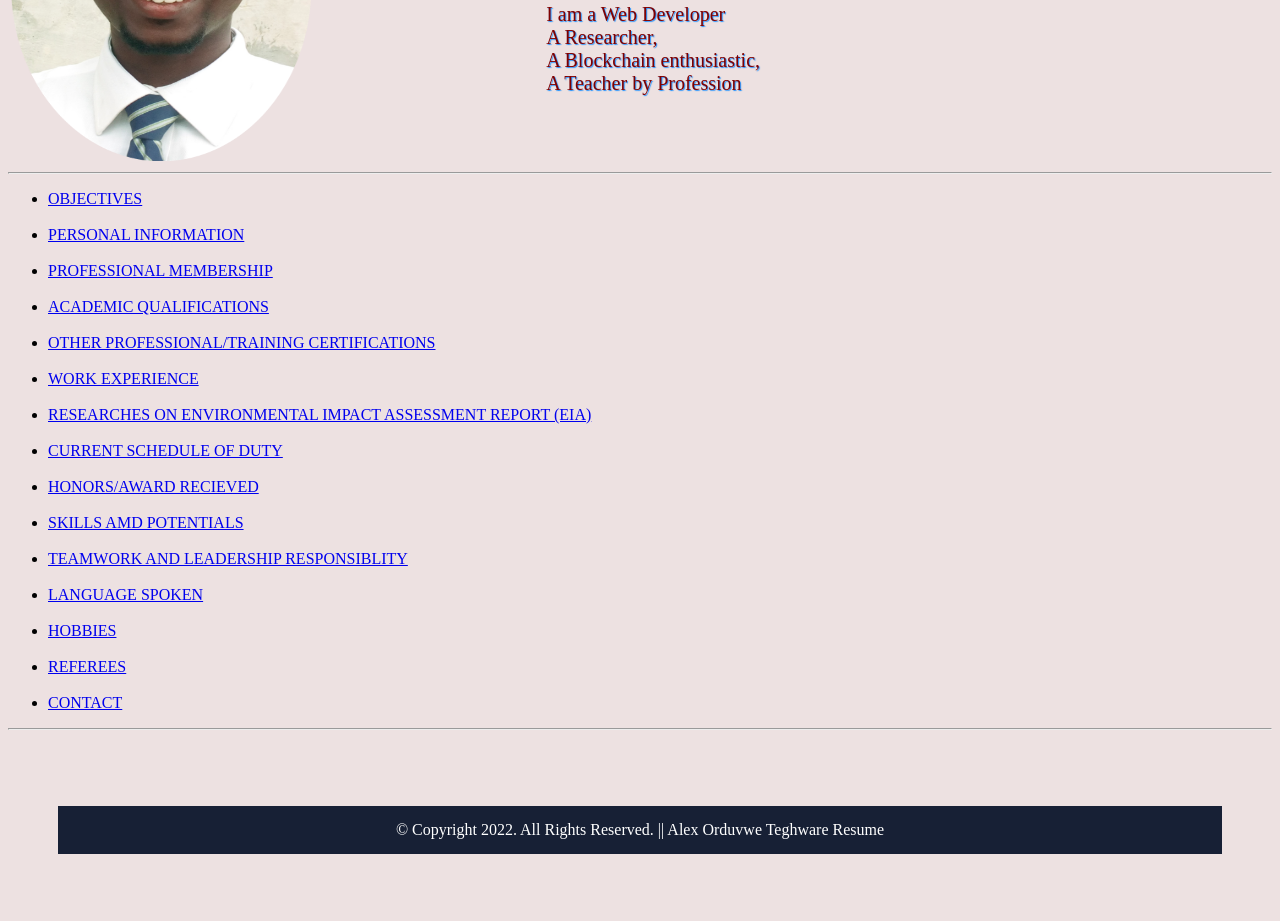
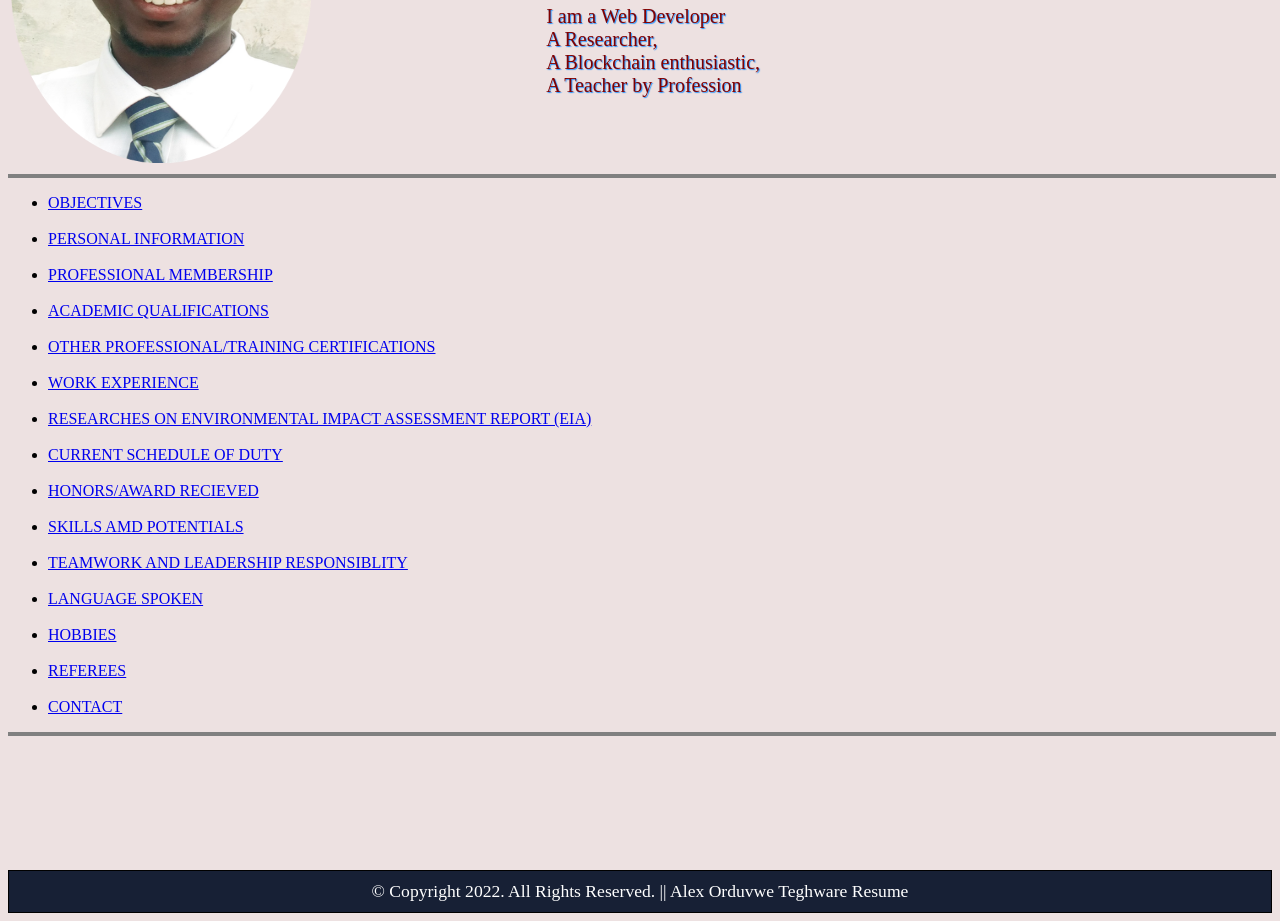
Before and after one commit to alexteg1955/APP-INTERSHIP, a plain HTML site: page index.html in a window 1280 px wide. Shown: the part 210-1131 px from the top of the page. Drawn offline with Linux system fonts and the light colour scheme.

Commit message:
my CV websites using just HTML and CSS

```diff
--- a/CSSstyle.css
+++ b/CSSstyle.css
@@ -1,12 +1,16 @@
- *{
+
+body{
     background-color: rgb(237, 225, 225);
-} */
+}
+@media only screen and (max-width: 600px) {
+    body {
+      background-color: lightblue;
+    }
+}
 /* the header section */
 header.head
 {
-    background-color: black;
-
-
+    background-color: none ;
 }
 h1.nest{
     float:none;
@@ -63,15 +67,21 @@ li.kin{
 
 } */
 
-p#footer {
+footer {
+    font-size: 1.1rem;
+    background-color: #172035;
+    width: auto;
+    border: 1px solid;
+
+}
+
+#footer{
     text-align: center;
     color: white;
-    margin: 50px;
-    padding: 15px;
-    font-size: 1em;
-    background-color: #172035;
+    margin: 5px;
+    padding: 5px;
+}
 
-}
 th {
     background-color: maroon;
     color: white;
@@ -83,3 +93,10 @@ li.info8{
     font-family: Verdana, Geneva, Tahoma, sans-serif;
     color: maroon;
 }
+hr{
+    border-color: grey;
+    border-style: solid;
+    border-width: 2px;
+    width: 100%;
+
+}
--- a/index.html
+++ b/index.html
@@ -6,10 +6,10 @@
         <meta name="description" content="HTML,CSS,Javascript">
         <meta name="keywords" content="HTML,CSS,Javascript">
         <meta name="author" content="Alex teghware">
-        <meta name="viewport" content="width=device-width, initial-scale1.0">
         <!-- title of the web page -->
         <title> Alex Orduvwe Teghware Resume </title>
         <link rel="stylesheet" type="text/css" href="CSSstyle.css">
+        <link rel="icon" href="img/favicon.ico"> <!--we did the favicon here on the page tittle -->
 
     </head>
     <body >
@@ -49,6 +49,12 @@
         <hr>
 
         <br>
+        <br>
+        <br>
+        <br>
+        <br>
+        <br>
+        <br>
         <footer>
 
             <p id="footer">© Copyright 2022. All Rights Reserved. || Alex Orduvwe Teghware Resume</p>
```
Also changed, not shown: ACADEMIC QUALIFICATION.html (+0 -1 lines), CONTACT.html (+0 -1 lines), CURRENT.html (+0 -1 lines), HOBBIES.html (+0 -1 lines), HONOR.html (+0 -1 lines), LANGAUGE.html (+0 -1 lines), OBJECTIVES.html (+0 -1 lines), OTHER PROFESSIONAL.html (+0 -1 lines), PERSONAL INFORMATION.html (+0 -1 lines), PROFESSIONAL MEMBERSHIP.html (+0 -1 lines), REFEREES.html (+0 -1 lines), RESEARCH WORK.html (+0 -1 lines), SKILL.html (+0 -1 lines), TEAM.html (+0 -1 lines), 2 more files.
